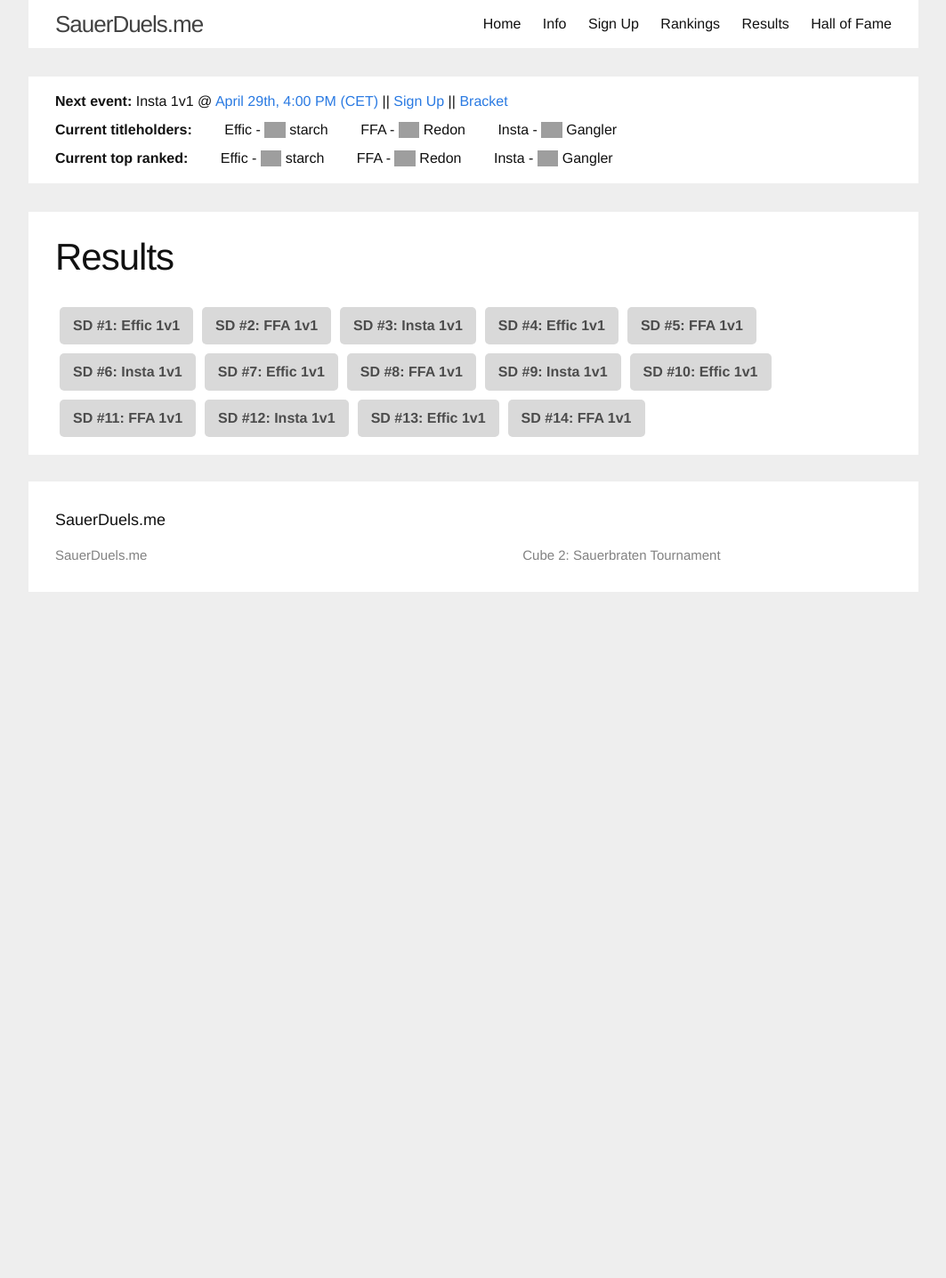
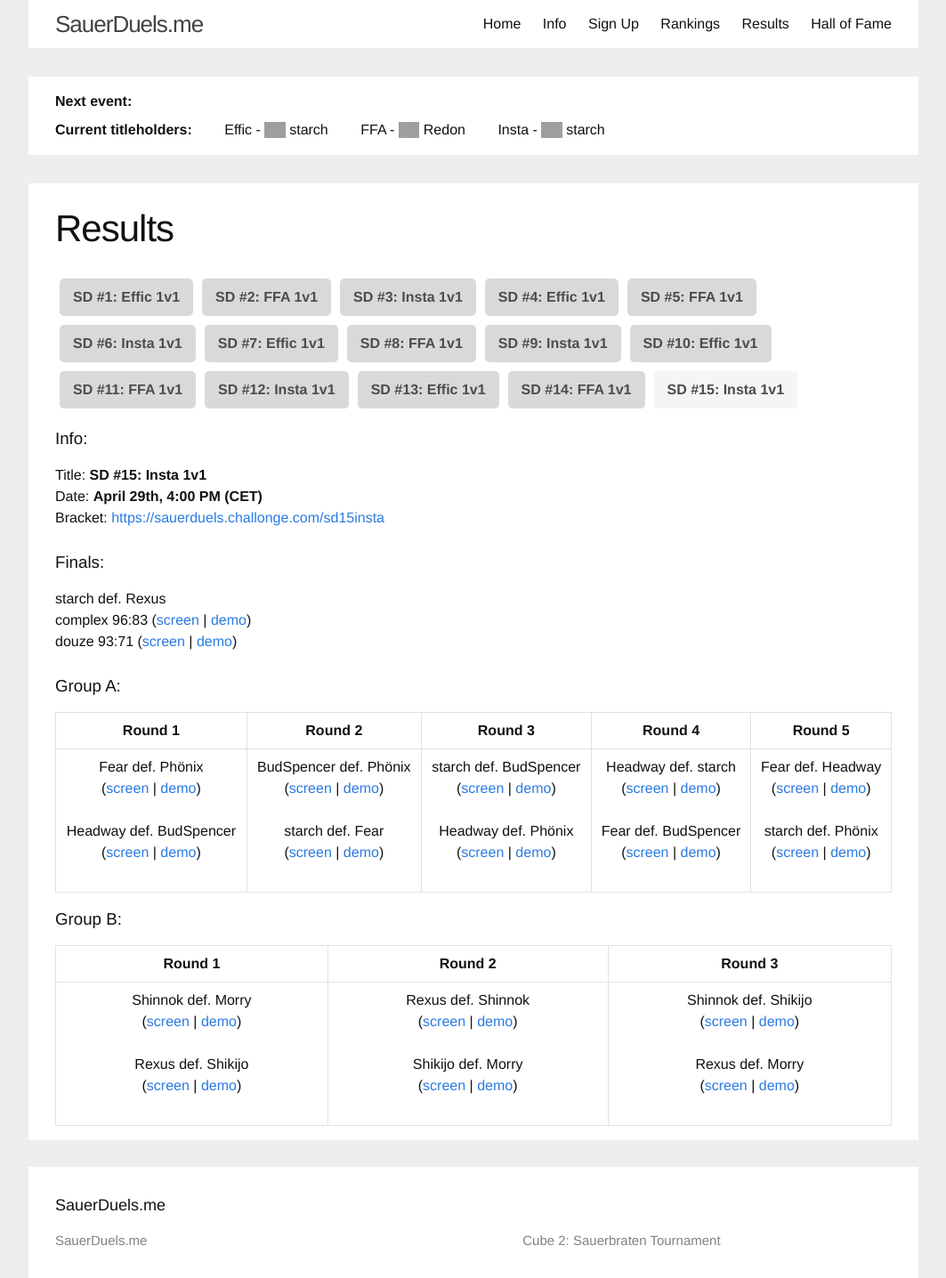
Before and after one commit to sauerduels/website, a Jekyll site: the page built from _events/sd15-insta.md, in a window 1280 px wide. Shown: the whole page at 89% size, without its empty margins (108-1171 px from the left). Built offline with Jekyll 4.4.1, drawn with Linux system fonts in a browser that asks for light colours; before the commit the page ends 900 px from its top, so only the background shows below that; grey boxes are pictures that could not be loaded.

Commit message:
update site as of sd15

```diff
--- a/_events/sd15-insta.md
+++ b/_events/sd15-insta.md
@@ -2,7 +2,48 @@
 title: Insta 1v1
 index: 15
 date: '2018-04-29 18:00:00 +02:00'
-signupurl: https://challonge.com/tournaments/signup/SfW0gklJ7w
 bracketurl: https://sauerduels.challonge.com/sd15insta
-completed: false
+completed: true
+finals:
+  result: starch def. Rexus
+  games:
+    - title: complex 96:83
+      slug: sd15_final_rexus_vs_starch_game1
+    - title: douze 93:71
+      slug: sd15_final_rexus_vs_starch_game2
+groups:
+  a:
+    - - result: Fear def. Phönix
+        slug: sd15_fear_vs_phonix
+      - result: Headway def. BudSpencer
+        slug: sd15_budspencer_vs_headway
+    - - result: BudSpencer def. Phönix
+        slug: sd15_budspencer_vs_phonix
+      - result: starch def. Fear
+        slug: sd15_fear_vs_starch
+    - - result: starch def. BudSpencer
+        slug: sd15_budspencer_vs_starch
+      - result: Headway def. Phönix
+        slug: sd15_headway_vs_phonix
+    - - result: Headway def. starch
+        slug: sd15_headway_vs_starch
+      - result: Fear def. BudSpencer
+        slug: sd15_budspencer_vs_fear
+    - - result: Fear def. Headway
+        slug: sd15_fear_vs_headway
+      - result: starch def. Phönix
+        slug: sd15_phonix_vs_starch
+  b:
+    - - result: Shinnok def. Morry
+        slug: sd15_morry_vs_shinnok
+      - result: Rexus def. Shikijo
+        slug: sd15_rexus_vs_shikijo
+    - - result: Rexus def. Shinnok
+        slug: sd15_rexus_vs_shinnok
+      - result: Shikijo def. Morry
+        slug: sd15_morry_vs_shikijo
+    - - result: Shinnok def. Shikijo
+        slug: sd15_shikijo_vs_shinnok
+      - result: Rexus def. Morry
+        slug: sd15_morry_vs_rexus
 ---
--- a/_includes/infobar.html
+++ b/_includes/infobar.html
@@ -29,17 +29,3 @@
     {% endfor %}
   {% endfor %}
 </div>
-
-<div style="margin-top: 0.5em;">
-  <strong>Current top ranked:</strong>
-  {% assign hofpages = site.pages | where: 'title', 'Hall of Fame' %}
-  {% for hofpage in hofpages %}
-    {% for topranked in hofpage.toprankeds %}
-      <span style="margin-left: 2em;">
-        {{ topranked.category }} -
-        {% if site.flagbaseurl %}<img class="flag" src="{{ site.flagbaseurl }}{{topranked.country}}.png" />{% endif %}
-        {{ topranked.name }}
-      </span>
-    {% endfor %}
-  {% endfor %}
-</div>
--- a/hof.html
+++ b/hof.html
@@ -11,18 +11,8 @@
     name: Redon
     country: nl
   - category: Insta
-    name: Gangler
-    country: de
-toprankeds:
-  - category: Effic
     name: starch
     country: us
-  - category: FFA
-    name: Redon
-    country: nl
-  - category: Insta
-    name: Gangler
-    country: de
 hof:
   - category: Effic
     members:
@@ -83,12 +73,15 @@
         country: de
         golden: 2
         bronze: 2
+      - name: starch
+        country: us
+        golden: 2
       - name: Honzik1
         country: cz
         golden: 1
-      - name: starch
-        country: us
-        golden: 1
+      - name: Rexus
+        country: gb
+        silver: 2
       - name: fatmonkeygenius
         country: de
         silver: 1
@@ -98,9 +91,9 @@
       - name: hades
         country: us
         silver: 1
-      - name: Rexus
-        country: gb
-        silver: 1
+      - name: Headway
+        country: ru
+        bronze: 1
       - name: Partizan
         country: rs
         bronze: 1
```
Also changed, not shown: _events/sd14-ffa.md (+2 -2 lines).
